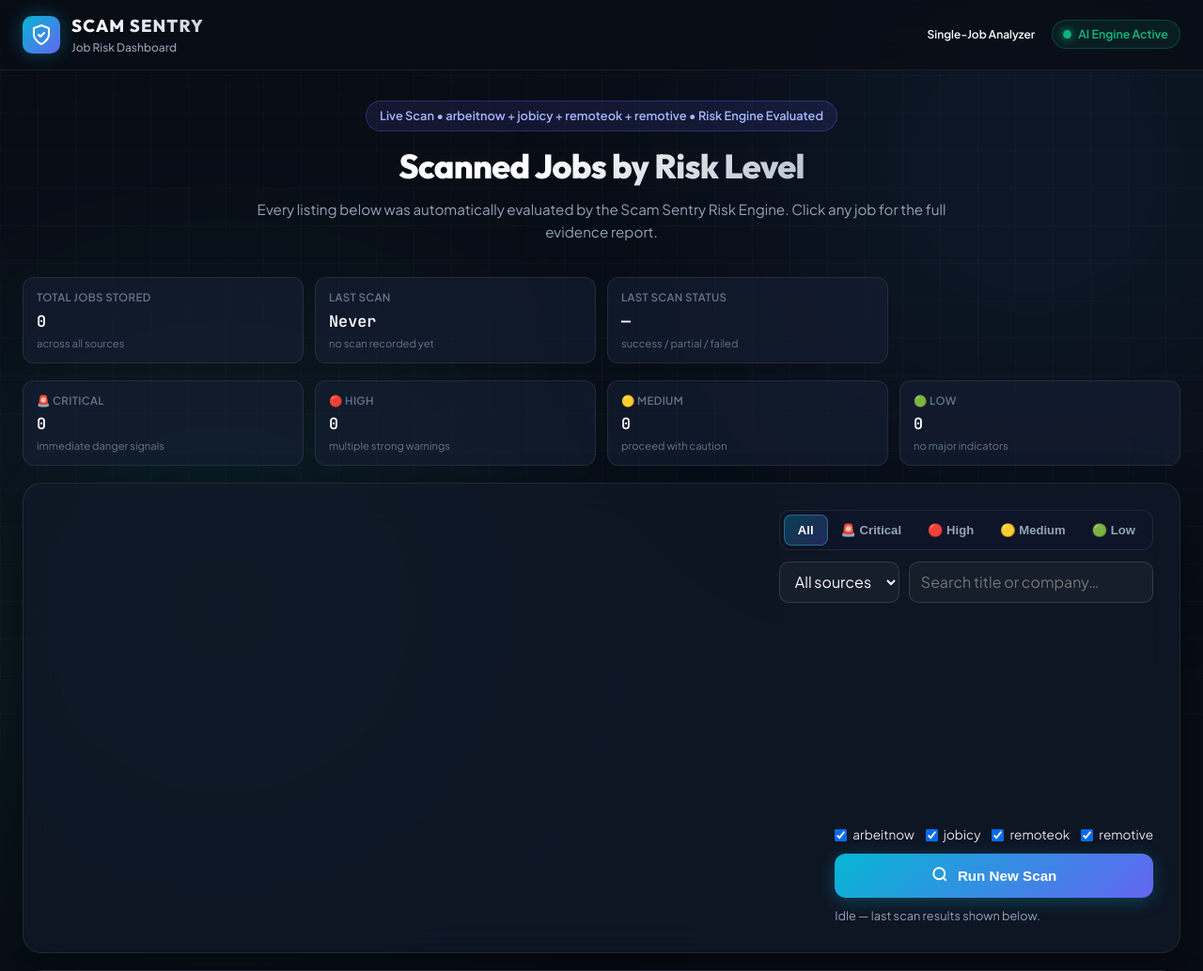
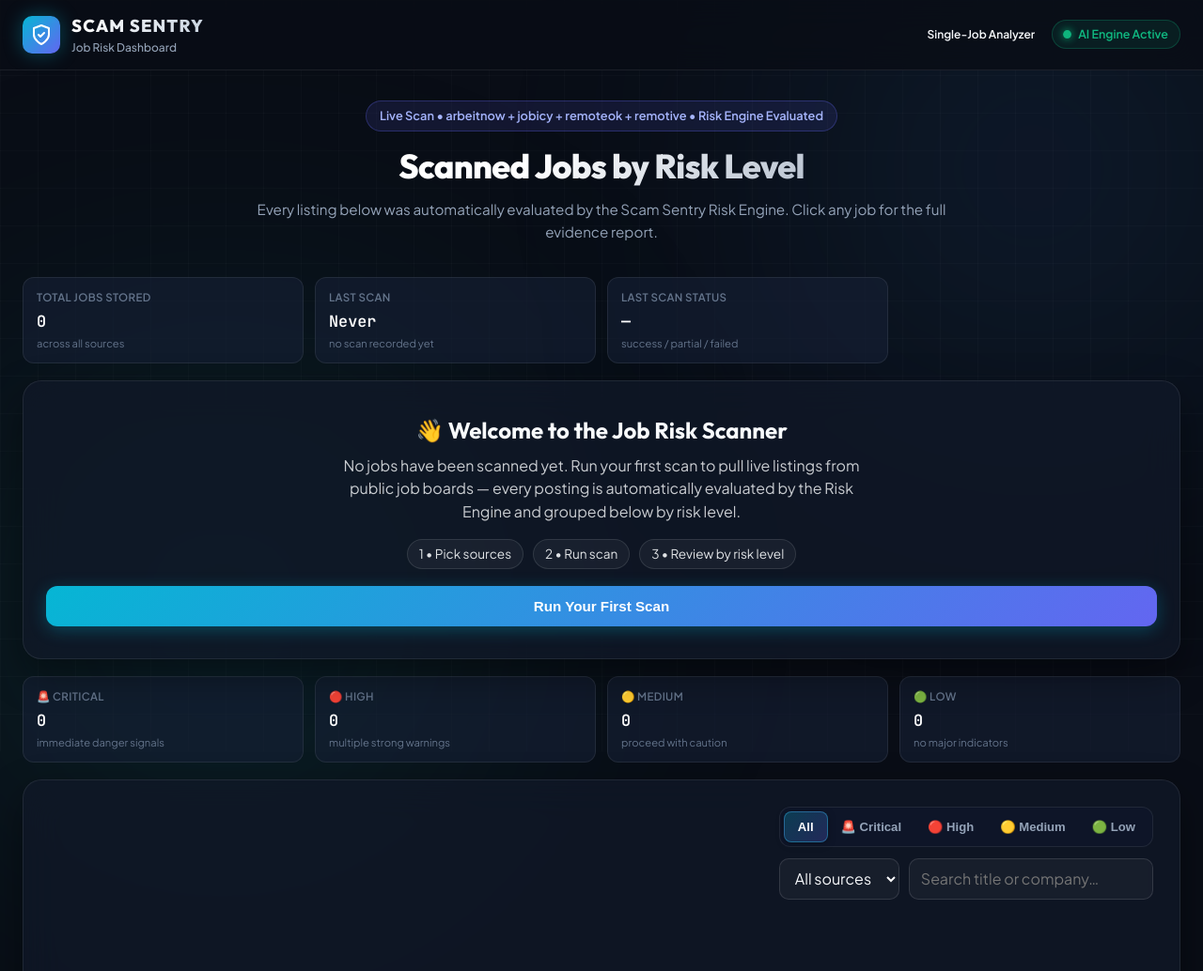
Before and after one commit to yasithnirmal88/scam-sentry, a Flask app: page /dashboard in a window 1280 px wide. Shown: the top 1034 px of the page at 94% size. Run offline with Flask 3, Linux system fonts and the light colour scheme; data that the repository does not hold is empty; parts of the project's set-up code (start-up, migrations or seed data) failed here and were passed over.

Commit message:
feat(polish): Phase 4 deployment-ready polish
UI: distinct CRITICAL badges, first-run welcome banner with scan CTA, scan progress bar, friendly busy-state, critical pill fix on detail page. Safety: nosniff/SAMEORIGIN/referrer headers, JSON 413 for oversize uploads; debug off by default confirmed. Docs: full README rewrite (features, run, scan, scheduler, sources, API, env vars), .env.example, Dockerfile + .dockerignore, gunicorn in requirements. Cleanup: dropped dead scheduler import. 57 tests passing.

```diff
--- a/fakejob_app/app.py
+++ b/fakejob_app/app.py
@@ -59,6 +59,20 @@ logger = logging.getLogger("scam_sentry")
 
 app = Flask(__name__)
 app.config["MAX_CONTENT_LENGTH"] = MAX_CONTENT_LENGTH
+
+
+@app.after_request
+def _security_headers(response):
+    """Baseline hardening headers (no auth in this app; keep clickjacking/MIME off)."""
+    response.headers.setdefault("X-Content-Type-Options", "nosniff")
+    response.headers.setdefault("X-Frame-Options", "SAMEORIGIN")
+    response.headers.setdefault("Referrer-Policy", "strict-origin-when-cross-origin")
+    return response
+
+
+@app.errorhandler(413)
+def _file_too_large(_exc):
+    return jsonify({"error": "File is too large. Please upload a file under 10 MB."}), 413
 
 _clf = None
 _tfidf = None
--- a/fakejob_app/requirements.txt
+++ b/fakejob_app/requirements.txt
@@ -8,6 +8,7 @@ pdfplumber>=0.10
 pdf2image>=1.16
 Pillow>=10.0
 requests>=2.31
+gunicorn>=21.0
 
 # System-level requirement (install separately, not via pip):
 #   Tesseract OCR engine      -> https://github.com/tesseract-ocr/tesseract
--- a/fakejob_app/scan.py
+++ b/fakejob_app/scan.py
@@ -47,7 +47,6 @@ def main(argv: list[str] | None = None) -> int:
     limit = max(1, min(args.limit, 100))
     if args.daemon:
         import time
-        from services import scheduler
         from services.scanner_service import run_scan
         logger.info("Daemon mode: scan every %.2fh", args.interval_hours)
         try:
--- a/fakejob_app/static/dashboard.js
+++ b/fakejob_app/static/dashboard.js
@@ -15,6 +15,26 @@ const scanStatus = document.getElementById("scan-status");
 const scanBtn = document.getElementById("btn-scan");
 const scanLabel = document.getElementById("btn-scan-label");
 
+function setScanning(active) {
+  scanBtn.disabled = active;
+  scanLabel.textContent = active ? "Scanning…" : "Run New Scan";
+  let bar = document.getElementById("scan-progress");
+  if (active && !bar) {
+    bar = document.createElement("div");
+    bar.className = "scan-progress";
+    bar.id = "scan-progress";
+    bar.innerHTML = "<div></div>";
+    scanStatus.after(bar);
+  } else if (!active && bar) {
+    bar.remove();
+  }
+}
+
+function dismissWelcomeIfJobs() {
+  const welcome = document.getElementById("welcome-banner");
+  if (welcome && state.jobs.length > 0) welcome.remove();
+}
+
 function escapeHtml(str) {
   const div = document.createElement("div");
   div.textContent = str || "";
@@ -22,7 +42,7 @@ function escapeHtml(str) {
 }
 
 function pillClass(level) {
-  return level === "Critical" ? "HIGH" : (level || "Low").toUpperCase();
+  return (level || "Low").toUpperCase();
 }
 
 function jobCard(job) {
@@ -132,6 +152,7 @@ async function loadJobs() {
     const totalEl = document.getElementById("total-jobs");
     if (totalEl && data.total != null) totalEl.textContent = data.total;
     render();
+    dismissWelcomeIfJobs();
   } catch (err) {
     errorBox.hidden = false;
     errorBox.textContent = "Could not load scanned jobs. Is the backend running?";
@@ -181,14 +202,12 @@ document.querySelectorAll(".dash-count").forEach((card) => {
 });
 
 // Scan trigger (async: POST returns 202, then poll status until idle)
-scanBtn.addEventListener("click", async () => {
-  const sources = selectedSources();
+async function startScan(sources) {
   if (sources.length === 0) {
     scanStatus.textContent = "Select at least one source first.";
     return;
   }
-  scanBtn.disabled = true;
-  scanLabel.textContent = "Scanning…";
+  setScanning(true);
   scanStatus.textContent = `Scanning ${sources.join(", ")} — fetching, evaluating, storing…`;
   errorBox.hidden = true;
   try {
@@ -198,6 +217,11 @@ scanBtn.addEventListener("click", async () => {
       body: JSON.stringify({ sources, limit: 20 }),
     });
     const data = await res.json();
+    if (res.status === 409) {
+      scanStatus.textContent = "A scan is already running — results will appear below when it finishes.";
+      await pollUntilIdle();
+      return;
+    }
     if (!res.ok && res.status !== 202) throw new Error(data.error || data.reason || "Scan failed");
     if (res.status === 202 || data.status === "running") {
       await pollUntilIdle();
@@ -208,13 +232,22 @@ scanBtn.addEventListener("click", async () => {
     }
   } catch (err) {
     errorBox.hidden = false;
-    errorBox.textContent = err.message || "Scan failed.";
+    errorBox.textContent = err.message || "Scan failed. Check your connection and try again.";
     scanStatus.textContent = "Scan failed — see error above.";
   } finally {
-    scanBtn.disabled = false;
-    scanLabel.textContent = "Run New Scan";
+    setScanning(false);
   }
-});
+}
+
+scanBtn.addEventListener("click", () => startScan(selectedSources()));
+
+const firstScanBtn = document.getElementById("btn-first-scan");
+if (firstScanBtn) {
+  firstScanBtn.addEventListener("click", () => {
+    document.querySelector(".dash-controls").scrollIntoView({ behavior: "smooth", block: "center" });
+    startScan(selectedSources());
+  });
+}
 
 async function pollUntilIdle() {
   for (let i = 0; i < 120; i++) {
--- a/fakejob_app/static/style.css
+++ b/fakejob_app/static/style.css
@@ -1197,6 +1197,80 @@ textarea::placeholder {
 .dash-status {
   margin-bottom: 18px;
 }
+/* Critical severity: distinct from High (deeper red + glow) */
+.risk-pill.CRITICAL {
+  background: rgba(190, 18, 60, 0.22);
+  color: #fb7185;
+  border: 1px solid rgba(251, 113, 133, 0.55);
+  box-shadow: 0 0 12px rgba(244, 63, 94, 0.35);
+}
+.ev-badge.CRITICAL {
+  background: rgba(190, 18, 60, 0.25);
+  color: #fda4af;
+  border: 1px solid rgba(251, 113, 133, 0.6);
+}
+/* First-run welcome */
+.welcome-banner {
+  text-align: center;
+  padding: 34px 24px;
+  margin-bottom: 18px;
+}
+.welcome-banner h2 {
+  font-family: var(--font-display);
+  font-size: 1.5rem;
+  margin: 0 0 8px;
+}
+.welcome-banner p {
+  opacity: 0.8;
+  max-width: 560px;
+  margin: 0 auto 16px;
+  line-height: 1.55;
+}
+.welcome-steps {
+  display: flex;
+  gap: 10px;
+  justify-content: center;
+  flex-wrap: wrap;
+  margin-bottom: 18px;
+  font-size: 0.85rem;
+  opacity: 0.9;
+}
+.welcome-steps span {
+  background: rgba(255, 255, 255, 0.05);
+  border: 1px solid rgba(255, 255, 255, 0.12);
+  border-radius: 999px;
+  padding: 5px 12px;
+}
+/* Scan progress feedback */
+.scan-progress {
+  height: 6px;
+  border-radius: 999px;
+  background: rgba(255, 255, 255, 0.08);
+  overflow: hidden;
+  margin-top: 8px;
+  min-width: 200px;
+}
+.scan-progress > div {
+  height: 100%;
+  width: 30%;
+  border-radius: 999px;
+  background: linear-gradient(90deg, var(--accent-color, #06b6d4), #818cf8);
+  animation: scan-slide 1.2s ease-in-out infinite;
+}
+@keyframes scan-slide {
+  0% { margin-left: -30%; }
+  100% { margin-left: 100%; }
+}
+.btn-primary:disabled {
+  opacity: 0.6;
+  cursor: wait;
+}
+/* Job detail readability */
+.report-meta {
+  font-size: 0.8rem;
+  opacity: 0.7;
+  font-family: var(--font-mono);
+}
 .dash-count {
   cursor: pointer;
   transition: transform 0.15s ease, border-color 0.15s ease;
--- a/fakejob_app/templates/dashboard.html
+++ b/fakejob_app/templates/dashboard.html
@@ -58,6 +58,22 @@
       <div class="metric-card"><div class="metric-label">Last Scan</div><div class="metric-val truncate" id="last-scan-time">{{ (last_scan.finished_at[:16] if last_scan and last_scan.finished_at else "Never") | replace("T", " ") }}</div><div class="metric-meta" id="last-scan-detail">{% if last_scan %}{{ last_scan.stored }} stored &bull; {{ last_scan.fetched }} fetched{% else %}no scan recorded yet{% endif %}</div></div>
       <div class="metric-card"><div class="metric-label">Last Scan Status</div><div class="metric-val" id="last-scan-status">{% if last_scan %}{{ last_scan.status }}{% else %}—{% endif %}</div><div class="metric-meta">success / partial / failed</div></div>
     </div>
+
+    <!-- First-run welcome (shown only when the database is empty) -->
+    {% if total == 0 %}
+    <section class="card welcome-banner" id="welcome-banner">
+      <h2>👋 Welcome to the Job Risk Scanner</h2>
+      <p>No jobs have been scanned yet. Run your first scan to pull live listings from public job boards — every posting is automatically evaluated by the Risk Engine and grouped below by risk level.</p>
+      <div class="welcome-steps">
+        <span>1 &bull; Pick sources</span>
+        <span>2 &bull; Run scan</span>
+        <span>3 &bull; Review by risk level</span>
+      </div>
+      <button type="button" class="btn-primary" id="btn-first-scan">
+        <span>Run Your First Scan</span>
+      </button>
+    </section>
+    {% endif %}
 
     <!-- Risk counts -->
     <div class="metrics-grid dash-counts">
--- a/fakejob_app/templates/job_detail.html
+++ b/fakejob_app/templates/job_detail.html
@@ -52,7 +52,7 @@
             <span class="stamp-badge {{ 'fake' if job.overall_risk_level in ['Critical', 'High'] else 'genuine' }}">
               {{ {"Critical": "🚨 CRITICAL", "High": "🔴 HIGH", "Medium": "🟡 MEDIUM", "Low": "🟢 LOW"}.get(job.overall_risk_level, job.overall_risk_level) }}
             </span>
-            <span class="risk-pill {{ 'HIGH' if job.overall_risk_level in ['Critical', 'High'] else job.overall_risk_level.upper() }}">{{ job.confidence }} confidence</span>
+            <span class="risk-pill {{ job.overall_risk_level.upper() }}">{{ job.confidence }} confidence</span>
           </div>
           <h2 style="margin:10px 0 4px">{{ job.title }}</h2>
           <p class="score-sub-label">{{ job.company }}{% if job.location %} &bull; {{ job.location }}{% endif %}</p>
```
Also changed, not shown: fakejob_app/tests/test_polish.py (added, +78 -0 lines), fakejob_app/README.md, 3 other files.
